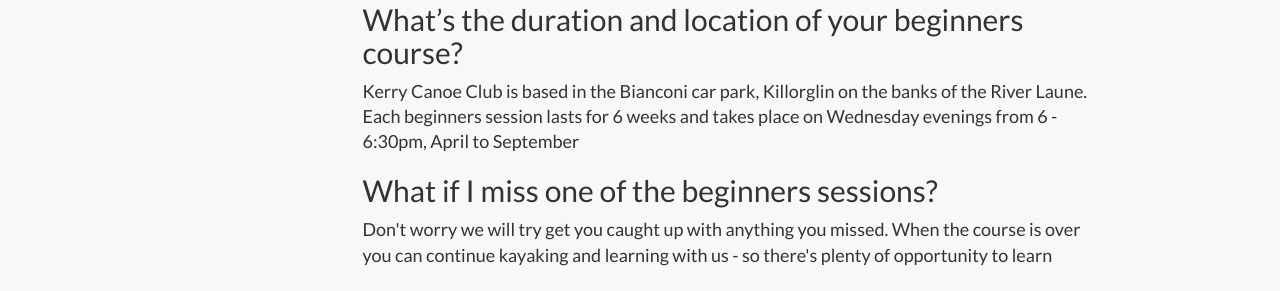
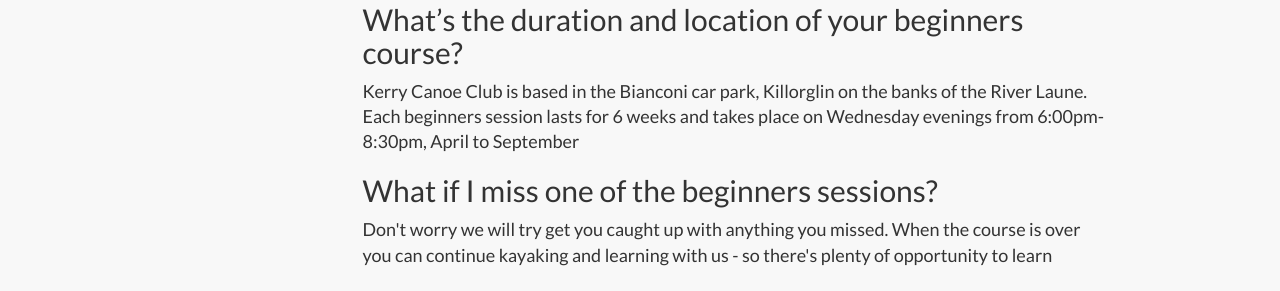
Before and after one commit to kerrycanoeclub/kerrycanoeclub.github.io, a Jekyll site: the page built from beginners_faq.html, in a window 1280 px wide and 900 px high, scrolled down 1669 px. Shown: the part 180-471 px from the top of the window. Built offline with Jekyll 4.4.1, drawn with Linux system fonts in a browser that asks for light colours.

Commit message:
Update course time to 6:00pm-8:30pm

```diff
--- a/beginners_faq.html
+++ b/beginners_faq.html
@@ -55,7 +55,7 @@
 
 <p class="h2">What’s the duration and location of your beginners course?</p>
 <p>Kerry Canoe Club is based in the Bianconi car park, Killorglin on the banks of the River Laune.
-    Each beginners session lasts for 6 weeks and takes place on Wednesday evenings from 6 - 6:30pm, April to September</p>
+    Each beginners session lasts for 6 weeks and takes place on Wednesday evenings from 6:00pm-8:30pm, April to September</p>
 
 <p class="h2">What if I miss one of the beginners sessions?</p>
 <p>Don't worry we will try get you caught up with anything you missed. When the course is over you can continue
```
